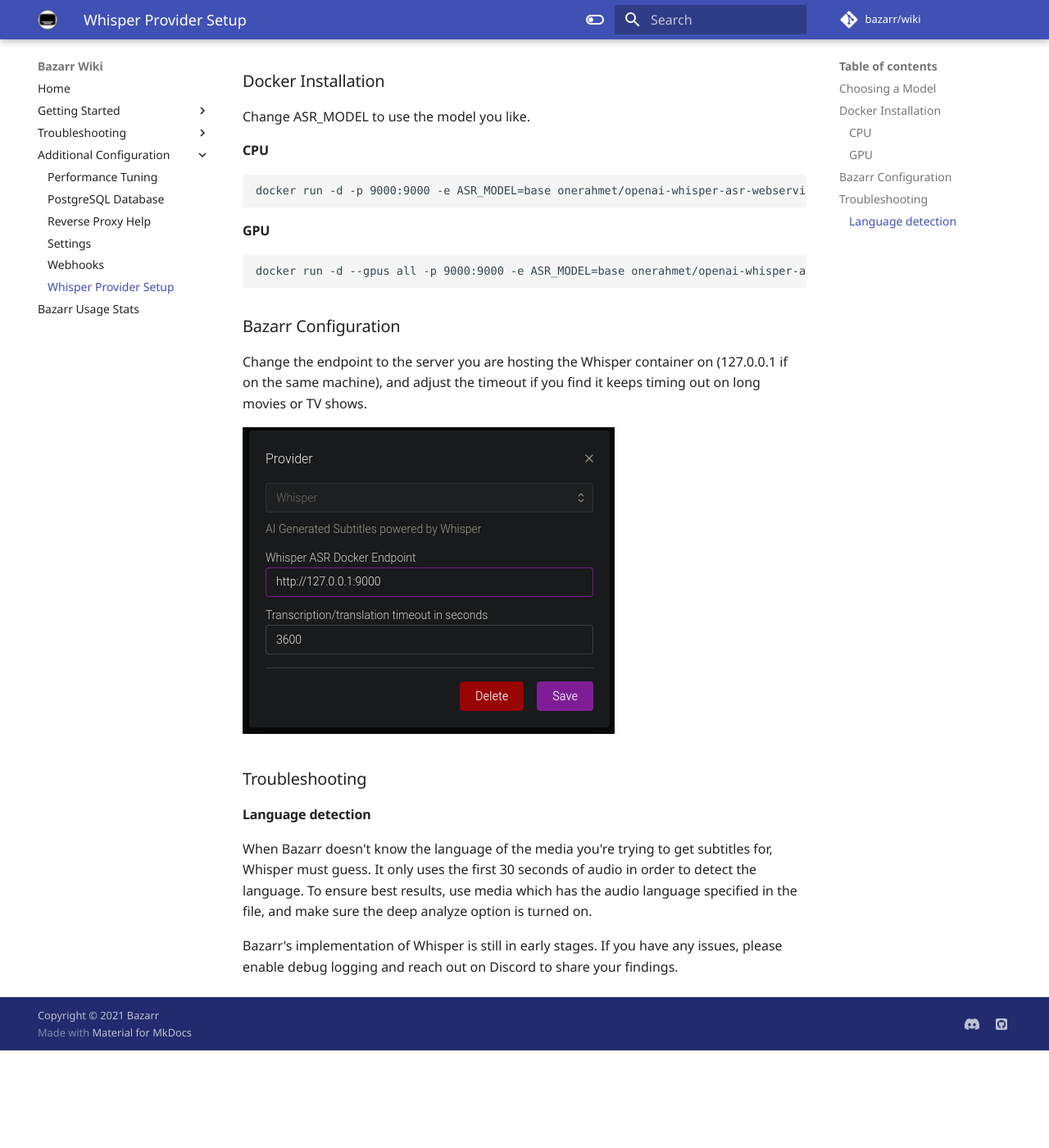
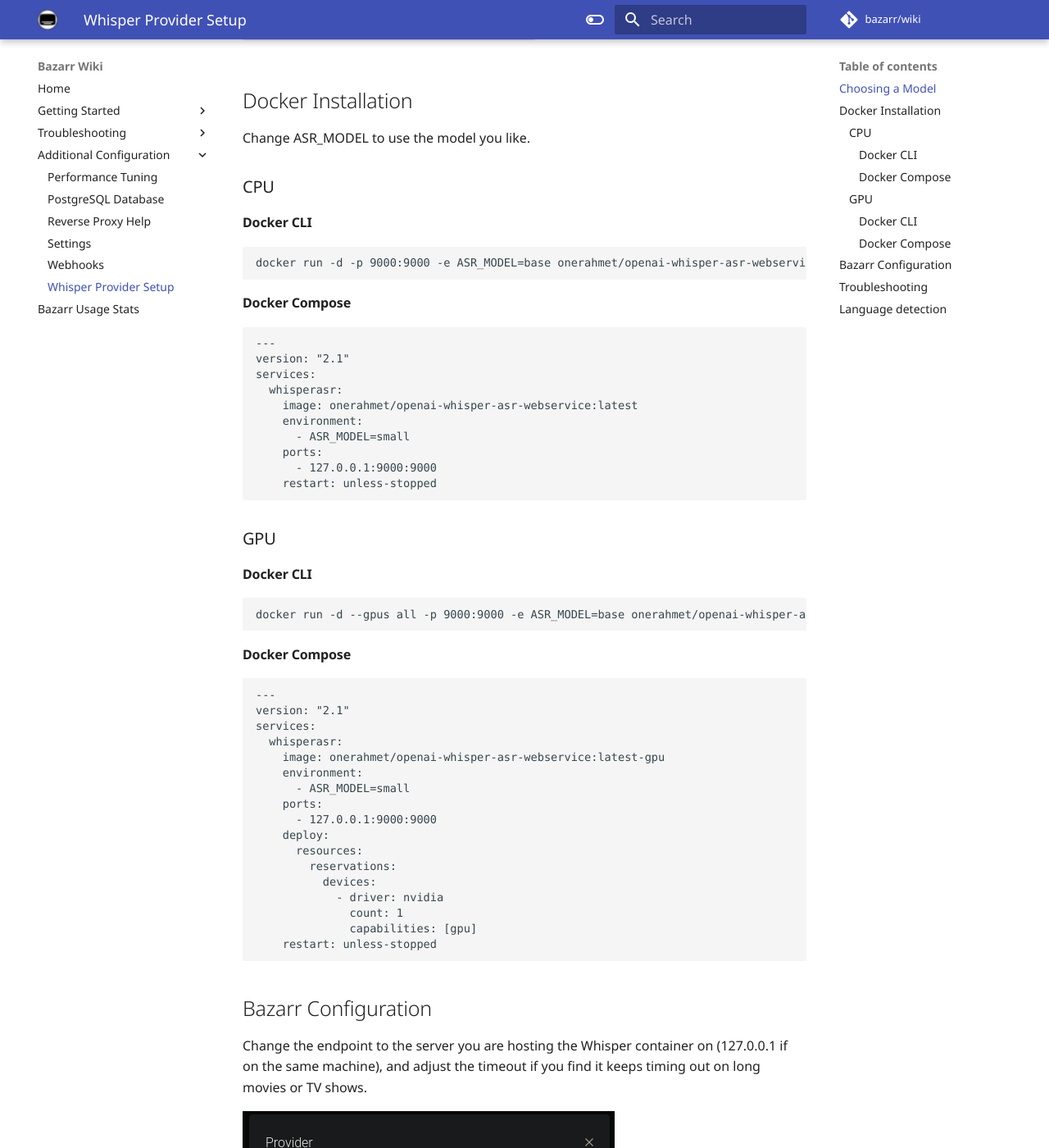
Before and after one commit to bazarr/wiki, an MkDocs documentation site: the page built from docs/Additional-Configuration/Whisper Provider.md, in a window 1280 px wide and 1400 px high, scrolled down 732 px. Shown: the whole window at 82% size. Built offline with MkDocs 1.6.1 and Material for MkDocs 9.7.7, drawn with Linux system fonts in a browser that asks for light colours; some web fonts are replaced; comment, search, counter and statistics services are not loaded; before the commit the page ends 2013 px from its top, so only the background shows below that.

Commit message:
Add docker compose documentation, fix formatting

````diff
--- a/docs/Additional-Configuration/Whisper Provider.md
+++ b/docs/Additional-Configuration/Whisper Provider.md
@@ -4,7 +4,7 @@ Whisper (based on [OpenAI Whisper](https://github.com/openai/whisper)) uses AI t
 
 Whisper supports transcribing in many languages as well as translating from a language to English. The provider works best when it knows the audio language ahead of time. Make sure the 'Deep analyze media file to get audio tracks language' option is enabled to ensure the best results.
 
-### Choosing a Model
+## Choosing a Model
 
 Larger models are more accurate but take longer. Choose the largest model which you are comfortable with and your GPU can handle
 
@@ -17,31 +17,73 @@ Larger models are more accurate but take longer. Choose the largest model which
 | large  | ~10 GB        | ~1x            |
 
 
-### Docker Installation
+## Docker Installation
 
 Change ASR_MODEL to use the model you like.
 
-#### CPU
+### CPU
+
+#### Docker CLI
 
 ```
 docker run -d -p 9000:9000 -e ASR_MODEL=base onerahmet/openai-whisper-asr-webservice:latest
 ```
 
-#### GPU
+#### Docker Compose
+
+```
+---
+version: "2.1"
+services:
+  whisperasr:
+    image: onerahmet/openai-whisper-asr-webservice:latest
+    environment:
+      - ASR_MODEL=small
+    ports:
+      - 127.0.0.1:9000:9000
+    restart: unless-stopped
+```
+
+### GPU
+
+#### Docker CLI
 
 ```
 docker run -d --gpus all -p 9000:9000 -e ASR_MODEL=base onerahmet/openai-whisper-asr-webservice:latest-gpu
 ```
 
-### Bazarr Configuration
+#### Docker Compose
+
+```
+---
+version: "2.1"
+services:
+  whisperasr:
+    image: onerahmet/openai-whisper-asr-webservice:latest-gpu
+    environment:
+      - ASR_MODEL=small
+    ports:
+      - 127.0.0.1:9000:9000
+    deploy:
+      resources:
+        reservations:
+          devices:
+            - driver: nvidia
+              count: 1
+              capabilities: [gpu]
+    restart: unless-stopped
+```
+
+
+## Bazarr Configuration
 
 Change the endpoint to the server you are hosting the Whisper container on (127.0.0.1 if on the same machine), and adjust the timeout if you find it keeps timing out on long movies or TV shows.
 
 ![img.png](images/whisper_config.png)
 
-### Troubleshooting
+## Troubleshooting
 
-#### Language detection
+## Language detection
 
 When Bazarr doesn't know the language of the media you're trying to get subtitles for, Whisper must guess. It only uses the first 30 seconds of audio in order to detect the language. To ensure best results, use media which has the audio language specified in the file, and make sure the deep analyze option is turned on.
 
````
